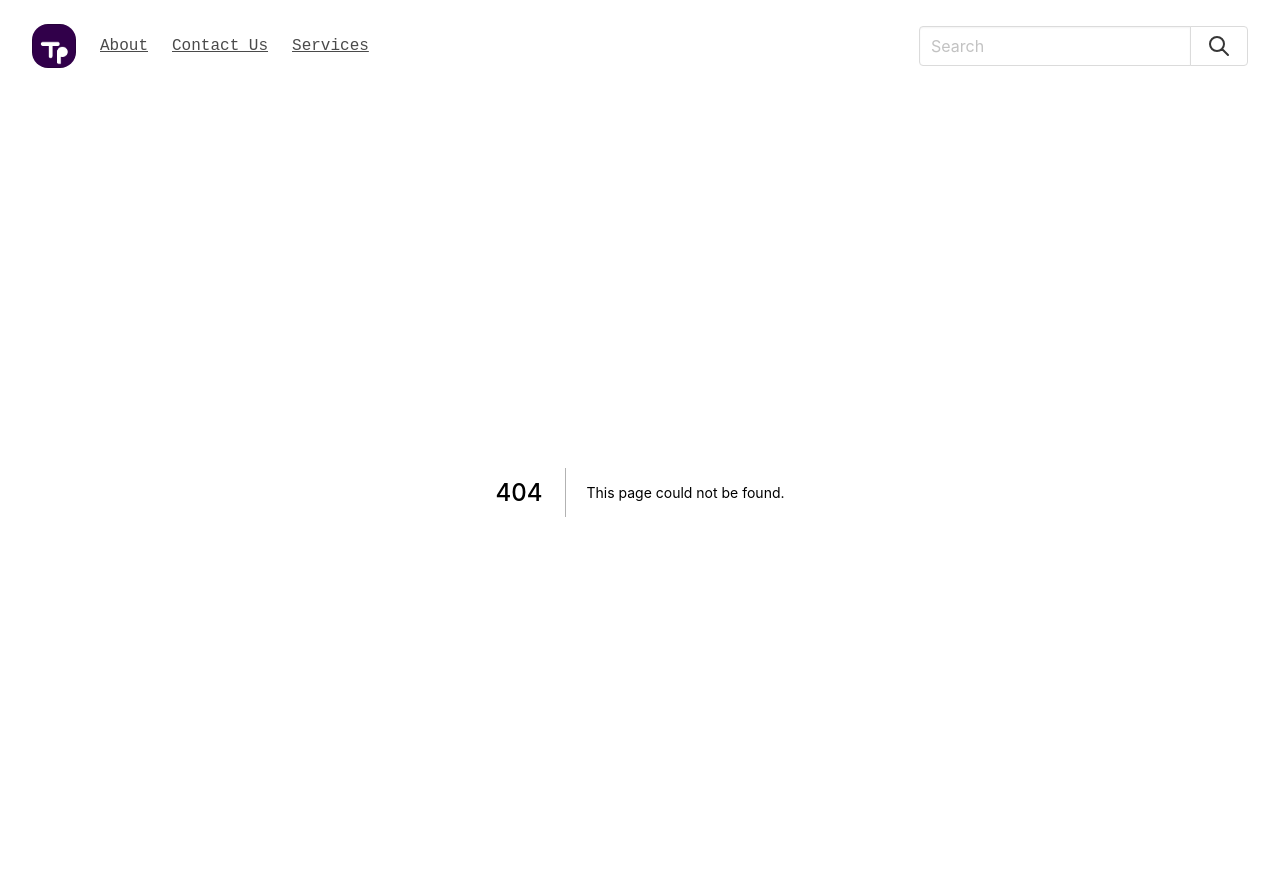
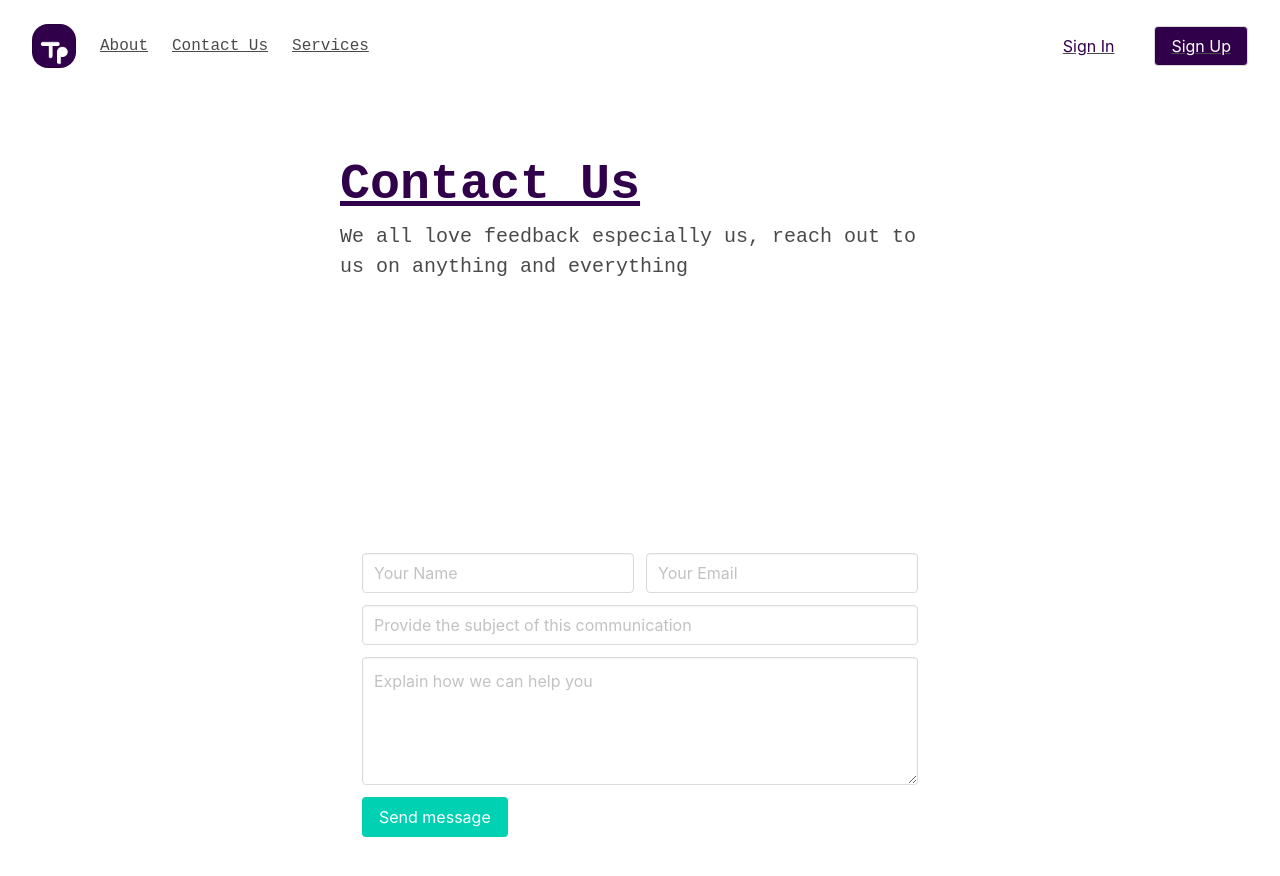
Before and after one commit to Northern-Breeze/kashwallet, a Next.js app: page /contact-us in a window 1280 px wide. Before the commit this address had no page. Shown: the top 876 px of the page. Built offline with nearby package versions, Linux system fonts and the light colour scheme; a web font is replaced by a local one.

Commit message:
Contact Us page

```diff
--- a/components/Navbar/Navbar.tsx
+++ b/components/Navbar/Navbar.tsx
@@ -1,8 +1,20 @@
 import * as React from 'react';
 import Link from 'next/link';
 import Image from 'next/image';
+import { useRouter } from 'next/router'
 
 export default function Navbar() {
+
+    const router = useRouter();
+
+    const handleAuthResponseSignIn = () => {
+        router.push('https://app.2pay.co.za/login')
+    };
+
+    const handleAuthResponseSignUp = () => {
+        router.push('https://app.2pay.co.za/register')
+    }
+
     return (
         <nav className="navbar py-4">
             <div className="container is-fluid">
@@ -36,21 +48,15 @@ export default function Navbar() {
                             </div>
                         </Link>
                     </div>
+                    <div className='navbar-item'>
+                        <button className='button is-link' onClick={handleAuthResponseSignIn}>
+                            Sign In
+                        </button>
+                    </div>
                     <div className="navbar-item">
-                        <div className="field has-addons">
-                            <div className="control">
-                                <input className="input" type="search" placeholder="Search" aria-label="Search" />
-                            </div>
-                            <div className="control">
-                                <button className="button" type="submit">
-                                    <svg xmlns="http://www.w3.org/2000/svg" fill="none" viewBox="0 0 24 24" stroke="currentColor"
-                                        style={{ width: '24px', height: '24px' }}>
-                                        <path strokeLinecap="round" strokeLinejoin="round" strokeWidth="2"
-                                            d="M21 21l-6-6m2-5a7 7 0 11-14 0 7 7 0 0114 0z"></path>
-                                    </svg>
-                                </button>
-                            </div>
-                        </div>
+                        <button className='button' onClick={handleAuthResponseSignUp}>
+                            Sign Up
+                        </button>
                     </div>
                 </div>
             </div>
--- a/package.json
+++ b/package.json
@@ -12,6 +12,7 @@
     "emailjs": "^4.0.1",
     "framer-motion": "^7.6.5",
     "next": "12.3.1",
+    "nodemailer": "^6.8.0",
     "react": "18.2.0",
     "react-dom": "18.2.0",
     "react-hook-form": "^7.39.3",
@@ -22,6 +23,7 @@
   },
   "devDependencies": {
     "@types/node": "^18.11.9",
+    "@types/nodemailer": "^6.4.6",
     "@types/react": "^18.0.25",
     "eslint": "8.25.0",
     "eslint-config-next": "12.3.1",
--- /dev/null
+++ b/pages/api/contact.ts
@@ -0,0 +1,40 @@
+import { NextApiResponse, NextApiRequest } from 'next'
+import nodemailer, { SendMailOptions } from 'nodemailer';
+
+const transporter = nodemailer.createTransport({
+    host: 'smtp.mail.yahoo.com',
+    port: 465,
+    service: 'yahoo',
+    secure: false,
+    auth: {
+        user: process.env.MAIL_USER_NAME,
+        pass: process.env.MAIL_PASSWORD,
+    },
+    debug: false,
+    logger: true
+});
+
+export default async function handler(req: NextApiRequest, res: NextApiResponse) {
+    try {
+        const payload = req.body;
+
+        const { email, name, message, topic } = JSON.parse(payload);
+
+        const subject = `${name} ${topic}`;
+        const emailMessage = `Eamil: ${email} \n\n Message: \n${message}`;
+
+        const options: SendMailOptions = {
+            from: process.env.MAIL_USER_NAME,
+            to: process.env.MAIL_USER_NAME,
+            subject: subject,
+            text: emailMessage
+        }
+
+        await transporter.sendMail(options);
+
+        res.status(200).json({ success: true, message: 'Sent!' });
+
+    } catch (error) {
+        res.status(400).json({ success: false, message: 'Something went wrong please try again' })
+    }
+}
--- a/pages/api/mailing.ts
+++ b/pages/api/mailing.ts
@@ -3,7 +3,8 @@ import { SMTPClient } from 'emailjs';
 
 export default function handler(req: NextApiRequest, res: NextApiResponse) {
     try {
-        const { email } = req.body;
+        const payload = req.body;
+        const { email } = JSON.parse(payload);
         const client = new SMTPClient({
             user: process.env.MAIL_USER_NAME,
             password: process.env.MAIL_PASSWORD,
--- /dev/null
+++ b/pages/contact-us.tsx
@@ -0,0 +1,134 @@
+import * as React from 'react'
+import { useForm, SubmitHandler } from "react-hook-form";
+import { useRouter } from 'next/router'
+type Inputs = {
+    name: string;
+    email: string;
+    topic: string;
+    message: string;
+}
+
+export default function ContactUs() {
+    const { register, handleSubmit, formState: { errors } } = useForm<Inputs>();
+    const router = useRouter()
+    const onSubmit: SubmitHandler<Inputs> = async (data) => {
+        try {
+            const response = await fetch('/api/contact', {
+                method: 'POST',
+                body: JSON.stringify(data)
+            })
+            const payload = await response.json();
+            if (!payload.success) {
+                //
+            } else {
+                router.push('/')
+            }
+        } catch (error) {
+            console.log(error);
+        }
+    };
+
+    return (
+        <div className='contact-us'>
+            <div className='left-show'>
+                <h2>Contact Us</h2>
+                <p className='feedback-text'>We all love feedback especially us, reach out to us on anything and everything</p>
+            </div>
+            <div className='right-details'>
+                <div>
+                    <form className='form' onSubmit={handleSubmit(onSubmit)}>
+                        <div className="field">
+                            <div className="field-body">
+                                <div className="field">
+                                    <div className='control'>
+                                        <input className={`input ${errors.name && 'is-danger'}`} type="text" placeholder="Your Name" {...register("name", {
+                                            required: 'Name is required.',
+                                            maxLength: {
+                                                value: 20,
+                                                message: 'Name is too long'
+                                            },
+                                            minLength: {
+                                                value: 3,
+                                                message: 'Name too short'
+                                            }
+                                        })} />
+                                    </div>
+                                    {errors.name && (
+                                        <p className="help is-danger">
+                                            {errors.name.message || 'Input is invalid'}
+                                        </p>
+                                    )}
+                                </div>
+                                <div className="field">
+                                    <div className="control">
+                                        <input className={`input ${errors.email && 'is-danger'}`} type="email" placeholder="Your Email" {...register("email", {
+                                            required: 'Email is required',
+                                            maxLength: {
+                                                value: 30,
+                                                message: 'Email is too long'
+                                            },
+                                            pattern: {
+                                                value: /^([a-z0-9_\.-]+)@([\da-z\.-]+)\.([a-z\.]{2,63})$/,
+                                                message: 'Email is not valid'
+                                            }
+                                        })} />
+                                    </div>
+                                    {errors.email && (
+                                        <p className="help is-danger">
+                                            {errors.email.message || 'Input is invalid'}
+                                        </p>
+                                    )}
+                                </div>
+                            </div>
+                        </div>
+                        <div className="field is-horizontal">
+                            <div className="field-body">
+                                <div className="field">
+                                    <div className="control">
+                                        <input className={`input ${errors.topic && 'is-danger'}`} type="text" placeholder="Provide the subject of this communication" {...register("topic", {
+                                            required: 'A topic is required'
+                                        })} />
+                                    </div>
+                                    {
+                                        errors.topic && (
+                                            <p className="help is-danger">
+                                                {errors.topic.message || 'Invalid input'}
+                                            </p>
+                                        )
+                                    }
+                                </div>
+                            </div>
+                        </div>
+                        <div className="field is-horizontal">
+                            <div className="field-body">
+                                <div className="field">
+                                    <div className="control">
+                                        <textarea className="textarea" placeholder="Explain how we can help you" {...register("message", {
+                                            required: 'A message is required'
+                                        })}></textarea>
+                                    </div>
+                                    {errors.message && (
+                                        <p className='help is-danger'>
+                                            {errors.message.message || 'Invalid input'}
+                                        </p>
+                                    )}
+                                </div>
+                            </div>
+                        </div>
+                        <div className="field">
+                            <div className="field-body">
+                                <div className="field">
+                                    <div className="control">
+                                        <button className="button is-primary is-block is-full-width">
+                                            Send message
+                                        </button>
+                                    </div>
+                                </div>
+                            </div>
+                        </div>
+                    </form>
+                </div>
+            </div>
+        </div>
+    )
+}
--- /dev/null
+++ b/styles/contact-us.scss
@@ -0,0 +1,22 @@
+.contact-us {
+    display: flex;
+    flex-wrap: wrap;
+    flex-direction: row;
+    align-items: center;
+    justify-content: center;
+    grid-gap: 10rem;
+    height: 100vh;
+    width: 100vw;
+    .left-show {
+        h2 {
+            text-decoration: underline;
+            font-weight: bold;
+            color: #31004a;
+            font-size: 50px;
+        }
+        .feedback-text {
+            width: 600px;
+            font-size: 20px;
+        }
+    }
+}
--- a/styles/globals.scss
+++ b/styles/globals.scss
@@ -23,3 +23,4 @@ a {
 @import './navbar.scss';
 @import './home.scss';
 @import './about.scss';
+@import './contact-us.scss'
--- a/styles/navbar.scss
+++ b/styles/navbar.scss
@@ -1,5 +1,15 @@
 .navbar-item {
     text-decoration: underline;
+    .button.is-link {
+        border: 0px solid #fff;
+        background-color: transparent;
+        color: #31004a;
+    }
+    .button {
+        background-color: #31004a;
+        color: #fff;
+        text-decoration: none !important;
+    }
     img {
         max-height: 2.75rem;
         border-radius: 1rem;
```
Also changed, not shown: pages/index.tsx (+4 -5 lines), 1 other file (tests, documents, lock files or other folders).
